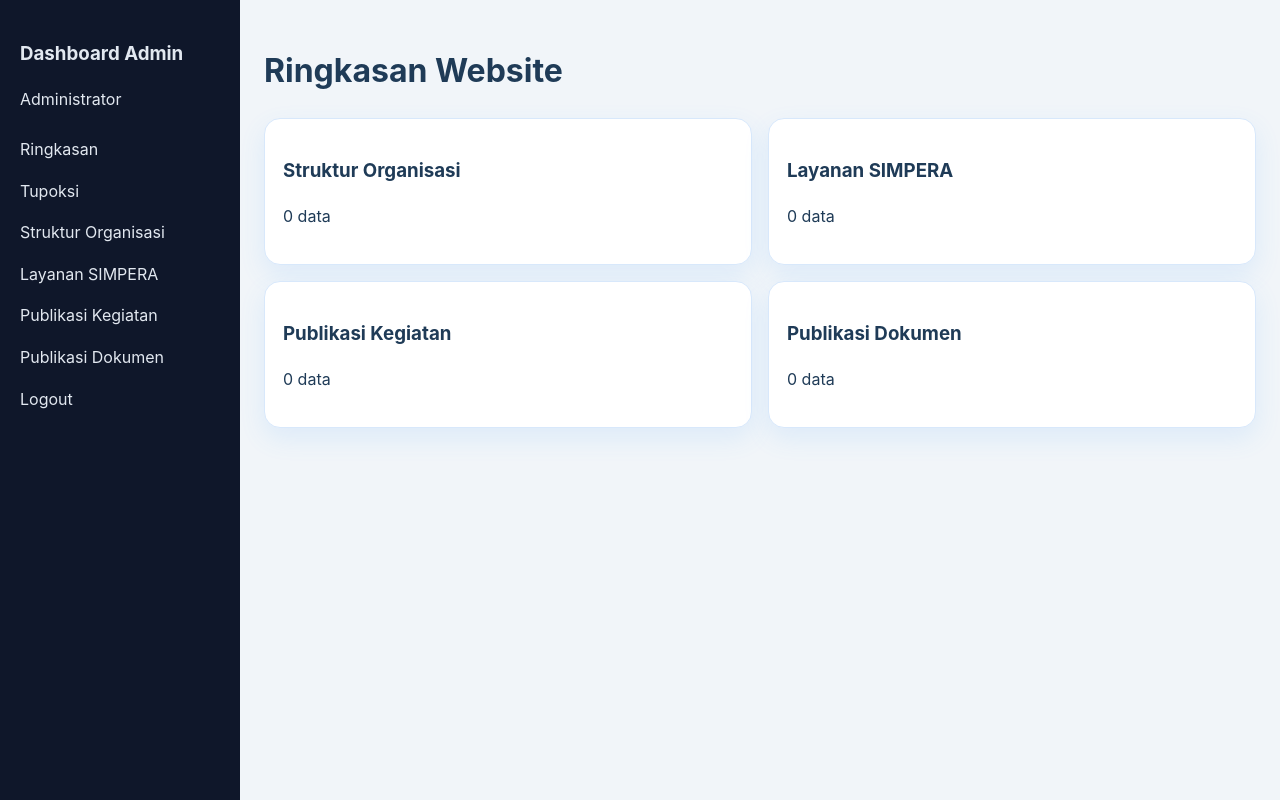
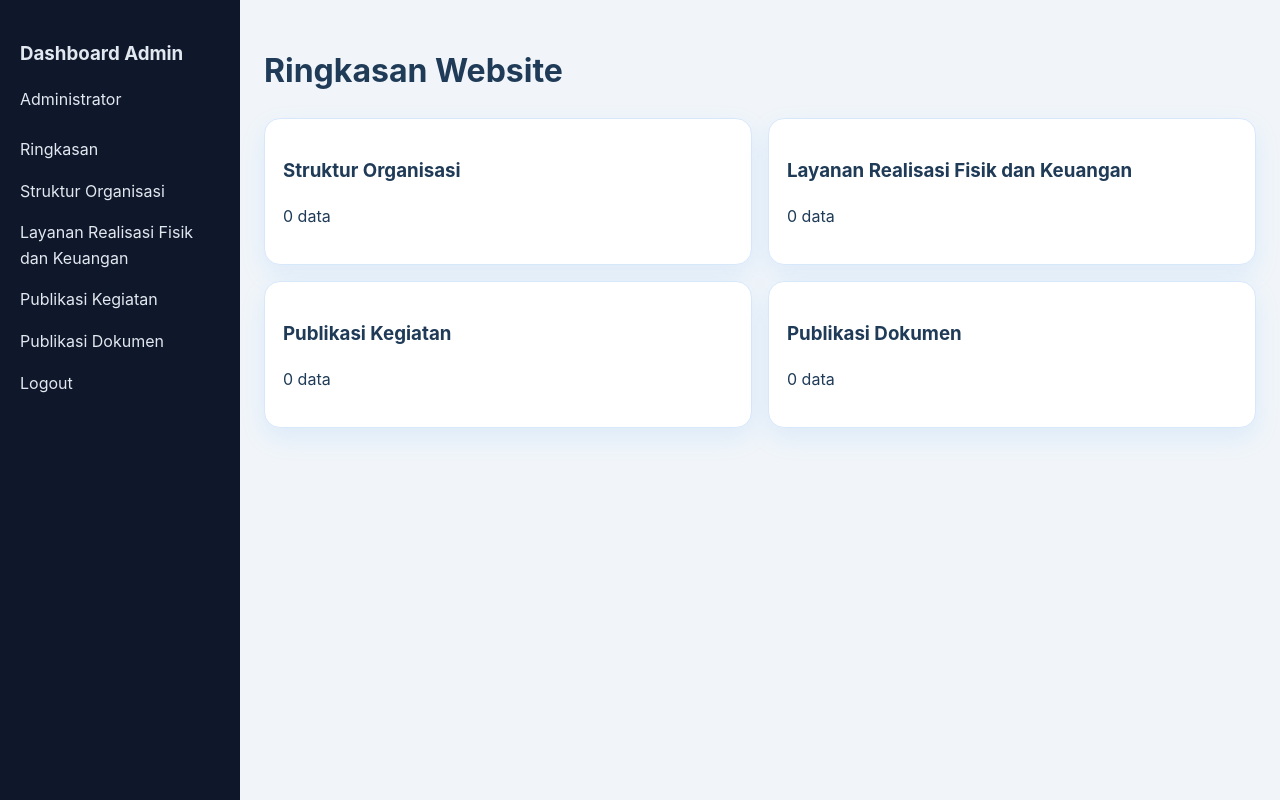
Before and after one commit to ahmadfadhillahh/SIAPADPEM, a PHP site: page /admin/index.php in a window 1280 px wide. Run offline with PHP 8.4, Linux system fonts and the light colour scheme; a user stored in the database is signed in; data that the repository does not hold is empty.

Commit message:
Update admin menu labels and remove Tupoksi link

```diff
--- a/admin/index.php
+++ b/admin/index.php
@@ -11,7 +11,7 @@ $counts = [
 <h1>Ringkasan Website</h1>
 <div class="grid grid-2">
   <div class="card"><h3>Struktur Organisasi</h3><p><?= $counts['struktur'] ?> data</p></div>
-  <div class="card"><h3>Layanan SIMPERA</h3><p><?= $counts['layanan'] ?> data</p></div>
+  <div class="card"><h3>Layanan Realisasi Fisik dan Keuangan</h3><p><?= $counts['layanan'] ?> data</p></div>
   <div class="card"><h3>Publikasi Kegiatan</h3><p><?= $counts['kegiatan'] ?> data</p></div>
   <div class="card"><h3>Publikasi Dokumen</h3><p><?= $counts['dokumen'] ?> data</p></div>
 </div>
--- a/admin/layout_top.php
+++ b/admin/layout_top.php
@@ -7,9 +7,8 @@
     <h3>Dashboard Admin</h3>
     <p><?= e($_SESSION['admin_name'] ?? 'Admin') ?></p>
     <a href="index.php">Ringkasan</a>
-    <a href="settings.php">Tupoksi</a>
     <a href="struktur.php">Struktur Organisasi</a>
-    <a href="layanan.php">Layanan SIMPERA</a>
+    <a href="layanan.php">Layanan Realisasi Fisik dan Keuangan</a>
     <a href="kegiatan.php">Publikasi Kegiatan</a>
     <a href="dokumen.php">Publikasi Dokumen</a>
     <a href="logout.php">Logout</a>
```
